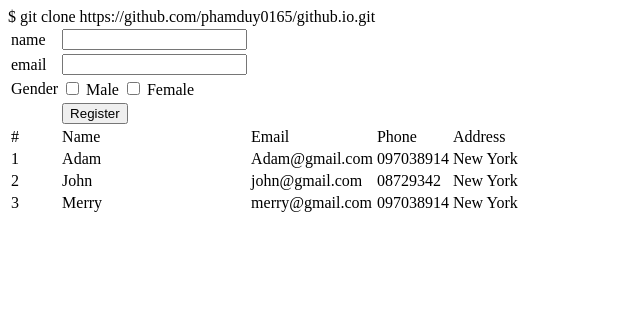
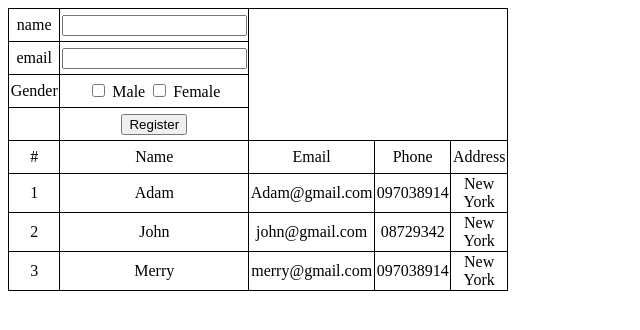
Before and after one commit to phamduy0165/tt, a plain HTML site: page tesstt.html in a window 1280 px wide. Shown: the whole page, without its empty margins (0-640 px from the left). Drawn offline with Linux system fonts and the light colour scheme.

Commit message:
Update tesstt.html

```diff
--- a/tesstt.html
+++ b/tesstt.html
@@ -1,4 +1,3 @@
-$ git clone https://github.com/phamduy0165/github.io.git
 <!DOCTYPE html>
 <html>
 <head>
@@ -66,5 +65,17 @@ $ git clone https://github.com/phamduy0165/github.io.git
         	<td>New York</td>
     	</tr>
 	</table>
+	<style>
+		table, th, td {
+			border: 1px solid black;
+			border-collapse: collapse;
+			width: 500px;
+			text-align: center;
+		}
+
+		th, td {
+			height: 30px;
+		}
+	</style>
 </body>
 </html>
```
